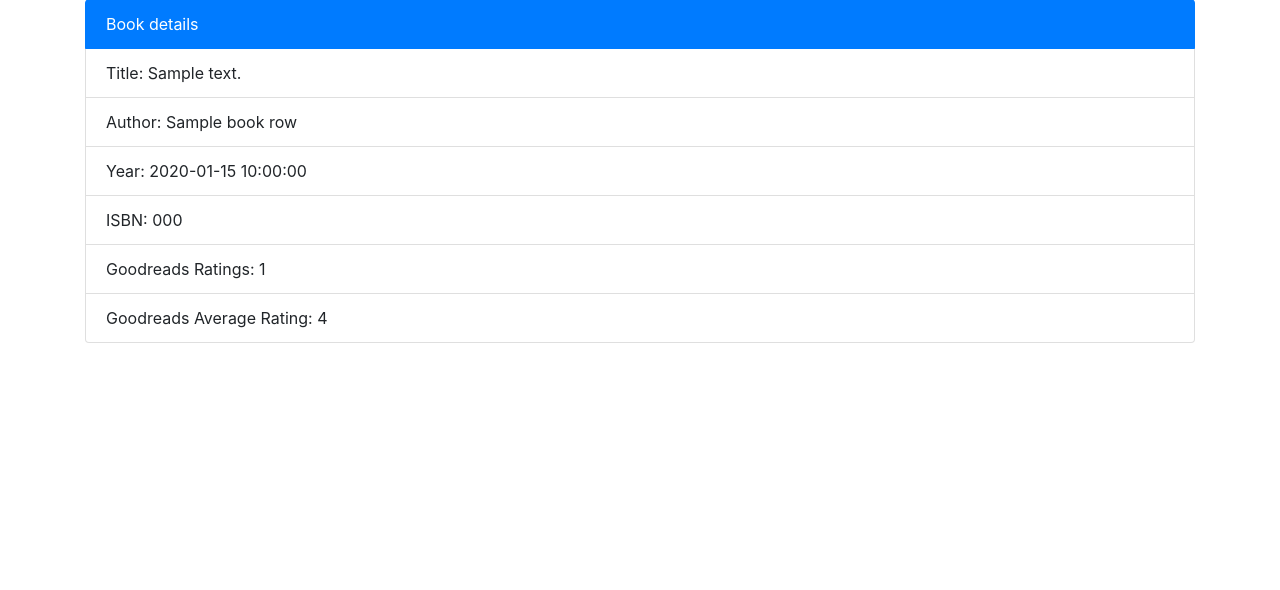
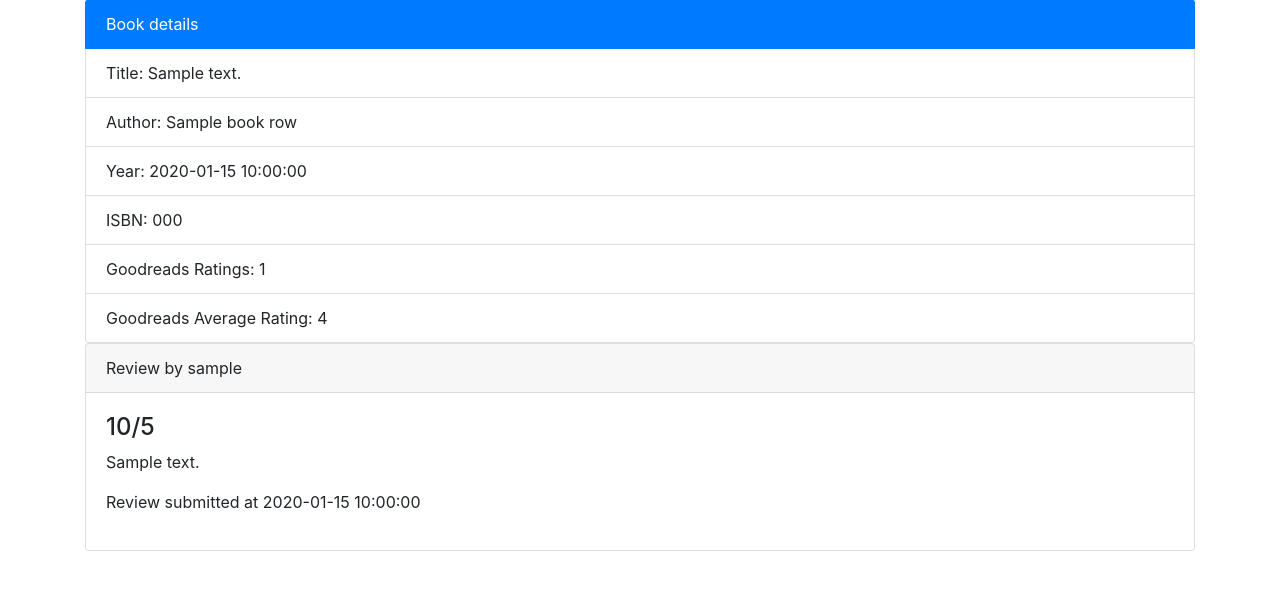
Before and after one commit to jimwbaldwin/cs50-web-project1, a Flask app: template templates/book.html in a window 1280 px wide. Shown: the part 57-647 px from the top of the page. Run offline with Flask 2, Linux system fonts and the light colour scheme; the template is opened without the code that fills it: most values are stand-ins (such as "Sample title", 1, 10 or a date in 2020); parts of the project's set-up code (start-up, migrations or seed data) failed here and were passed over; some libraries are stand-ins or nearby versions.

Commit message:
Added review display

```diff
--- a/application.py
+++ b/application.py
@@ -134,15 +134,28 @@ def book(book_id):
             db.commit()
 
         session["rs_reviews"] = db.execute("""
-        select *
-        from reviews
-        WHERE book_id = :book_id
+        select
+             u.user_name
+            ,r.score_value
+            ,r.review_text
+            ,r.create_timestamp
+        from reviews       as r
+        INNER JOIN users   as u
+        ON r.user_id = u.id
+        WHERE r.book_id = :book_id
+        ORDER BY r.create_timestamp DESC
         ;
         """,{"book_id": book_id}
         ).fetchall()
         db.commit()
 
-        res = requests.get("https://www.goodreads.com/book/review_counts.json", params={"key": key, "isbns": session["book_row"]["isbn_text"]})
-        ratings = res.json().get("books")[0]
-        return render_template("book.html", message="", user_id=session.get("user_id"), book_row=session.get("book_row")
-            , ratings=ratings, user_review=session.get("rs_user_review"))
+        session["gr_reviews_request"] = requests.get("https://www.goodreads.com/book/review_counts.json", params={"key": key, "isbns": session["book_row"]["isbn_text"]})
+        session["gr_reviews_json"] = session["gr_reviews_request"].json().get("books")[0]
+        session.pop("gr_reviews_request")
+        return render_template("book.html", message="", user_id=session.get("user_id"), book_row=session.get("book_row"),
+            ratings=session["gr_reviews_json"], user_review=session.get("rs_user_review"), reviews=session["rs_reviews"])
+
+
+@app.route("/api/<str:isbn_text>", methods=["GET", "POST"])
+def book(isbn_text):
+    pass
--- a/templates/book.html
+++ b/templates/book.html
@@ -48,6 +48,21 @@
         </div>
       </div>
       {% endif %}
+      {% for review in reviews %}
+        <div class="row">
+          <div class="col">
+            <div class="card">
+              <div class="card-header">Review by {{ review.user_name }}</div>
+              <div class="card-body">
+                <h4>{{ review.score_value }}/5</h4>
+                <p>{{ review.review_text }}</p>
+                <p>Review submitted at {{ review.create_timestamp }}</p>
+              </div>
+            </div>
+          </div>
+        </div>
+      {% endfor %}
+
     </div>
   {% else %}
 
```
